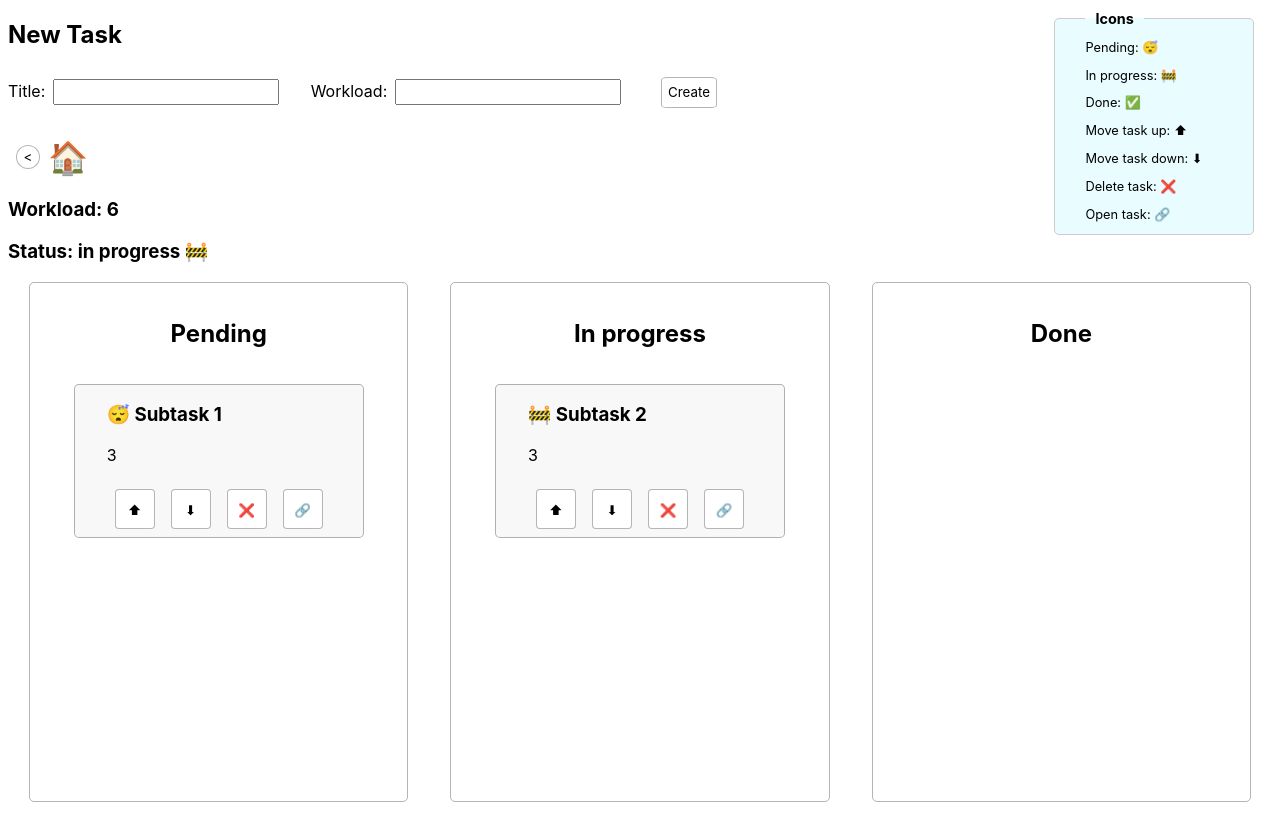
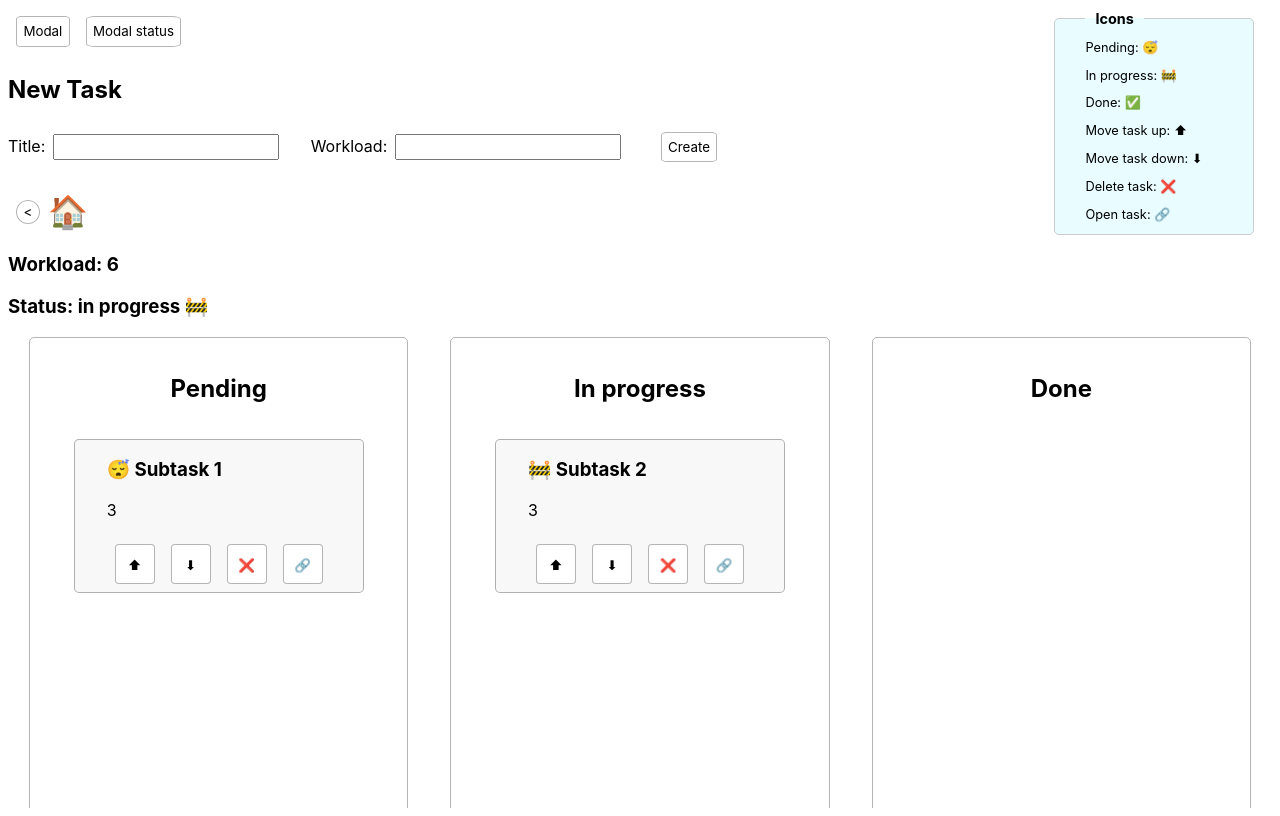
Before and after one commit to noel-lopez/react-todoList, a React (Create React App) app: page / in a window 1280 px wide. Built offline with nearby package versions, Linux system fonts and the light colour scheme.

Commit message:
Modal component usage test in TodoList

```diff
--- a/src/components/Column/styles.css
+++ b/src/components/Column/styles.css
@@ -3,7 +3,7 @@
   flex-direction: column;
   align-items: center;
   width: 30%;
-  height: 65vh;
+  height: 60vh;
   border: 1px solid rgba(0, 0, 0, 0.289);
   border-radius: 5px;
   padding: 1rem;
--- a/src/components/TodoList/index.js
+++ b/src/components/TodoList/index.js
@@ -12,27 +12,45 @@ import TaskForm from '../TaskForm';
 import TaskTitle from '../TaskTitle';
 import EmojisLegend from '../EmojisLegend';
 import Column from '../Column';
-
-
+import Modal from '../Modal';
 
 const TodoListComponent = ({
-  parentIdx = [],
-  tasksList = tasksMock
+  parentIdx,
+  tasksList,
 }) => {
   const [parentIndex, setParentIndex] = useState(parentIdx)
   const [tasks, setTasks] = useState(tasksList)
+  const [showModalUpdateAll, setShowModalUpdateAll] = useState(false)
+  const [showModalChildStatus, setShowModalChildStatus] = useState(false)
 
-  const onGoBackButtonClick = () => {
-    goBack(parentIndex, setParentIndex);
-  }
+  const closeModalUpdateAll = () => setShowModalUpdateAll(false);
+  const openModalUpdateAll = () => setShowModalUpdateAll(true);
+  const closeModalChildStatus = () => setShowModalChildStatus(false);
+  const openModalChildStatus = () => setShowModalChildStatus(true);
+
+  const onGoBackButtonClick = () => goBack(parentIndex, setParentIndex);
+
+  const appContainerClass = showModalUpdateAll ? 'appContainer modalOpen' : 'appContainer';
 
   return (
-    <>
-      {/* <button onClick={() => console.log(tasks)}>Log tasks</button> */}
+    <div className={appContainerClass}>
+      <button onClick={openModalUpdateAll}>Modal</button>
+      <button onClick={openModalChildStatus}>Modal status</button>
+      <Modal show={showModalUpdateAll} onClose={closeModalUpdateAll} onConfirm={() => console.log("Confirm")}>
+        <h2>⚠ CUIDADO ⚠</h2>
+        <p>Estas intentando actualizar una tarea que tiene subtareas.</p>
+        <p>Recomendamos que en estos casos actualices las subtareas en lugar de la tarea padre.</p>
+        <p>Aun asi, ¿quieres actualizar la tarea padre y todas sus subtareas?</p>
+      </Modal>
+      <Modal show={showModalChildStatus} onClose={closeModalChildStatus} isStatusModal setStatusResponse={(status) => console.log(status)}>
+        <h2>⚠ CUIDADO ⚠</h2>
+        <p>Estas creando subtarea de una tarea padre que tiene un estado distinto a "Pending"</p>
+        <p>¿Que status quieres que tenga la subtarea que estas creando?</p>
+      </Modal>
       <EmojisLegend />
       <TaskForm createTask={(task) => createTask(parentIndex, tasks, setTasks, task)} />
       <TaskTitle parentIndex={parentIndex} tasks={tasks} onGoBackButtonClick={onGoBackButtonClick} />
-      <div className="todoList">
+      <div className='todoList'>
         <Column
           title="Pending"
           tasksToShow={getPendingTasks(parentIndex, tasks)}
@@ -58,13 +76,13 @@ const TodoListComponent = ({
           setTasks={setTasks}
         />
       </div>
-    </>
+    </div>
   )
 }
 
 export default function TodoList({
-  parentIdx,
-  tasksList
+  parentIdx = [],
+  tasksList = tasksMock
 }) {
   return (
     <TodoListComponent
--- a/src/components/TodoList/styles.css
+++ b/src/components/TodoList/styles.css
@@ -1,9 +1,16 @@
+.appContainer {
+  height: 100vh;
+  overflow: auto;
+}
+
+.appContainer.modalOpen {
+  overflow: hidden;
+}
+
 .todoList {
   display: flex;
   justify-content: space-around;
   width: 100%;
-  height: 100%;
-  min-height: 50vh;
 }
 
 h1 {
--- a/src/index.css
+++ b/src/index.css
@@ -8,6 +8,10 @@
   -moz-osx-font-smoothing: grayscale;
 }
 
+html {
+  overflow: hidden;
+}
+
 code {
   font-family: source-code-pro, Menlo, Monaco, Consolas, 'Courier New',
     monospace;
```
